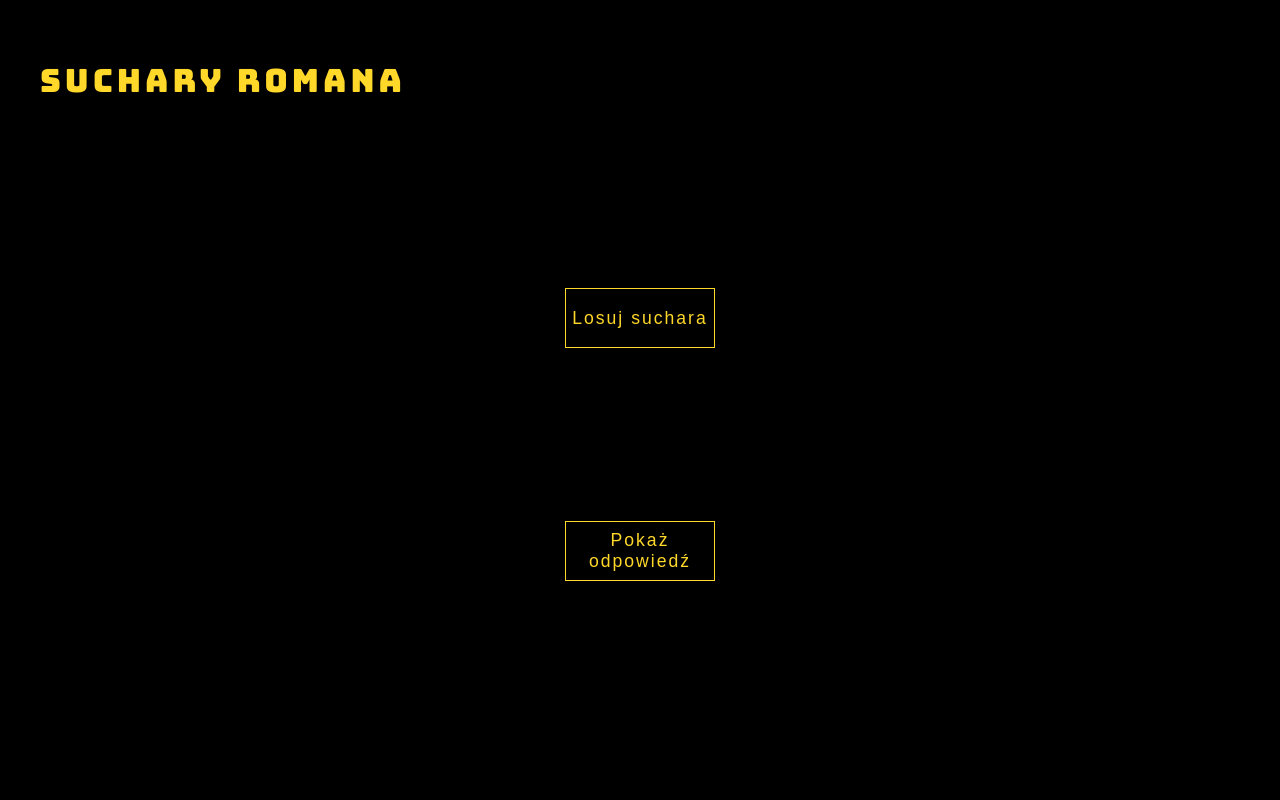
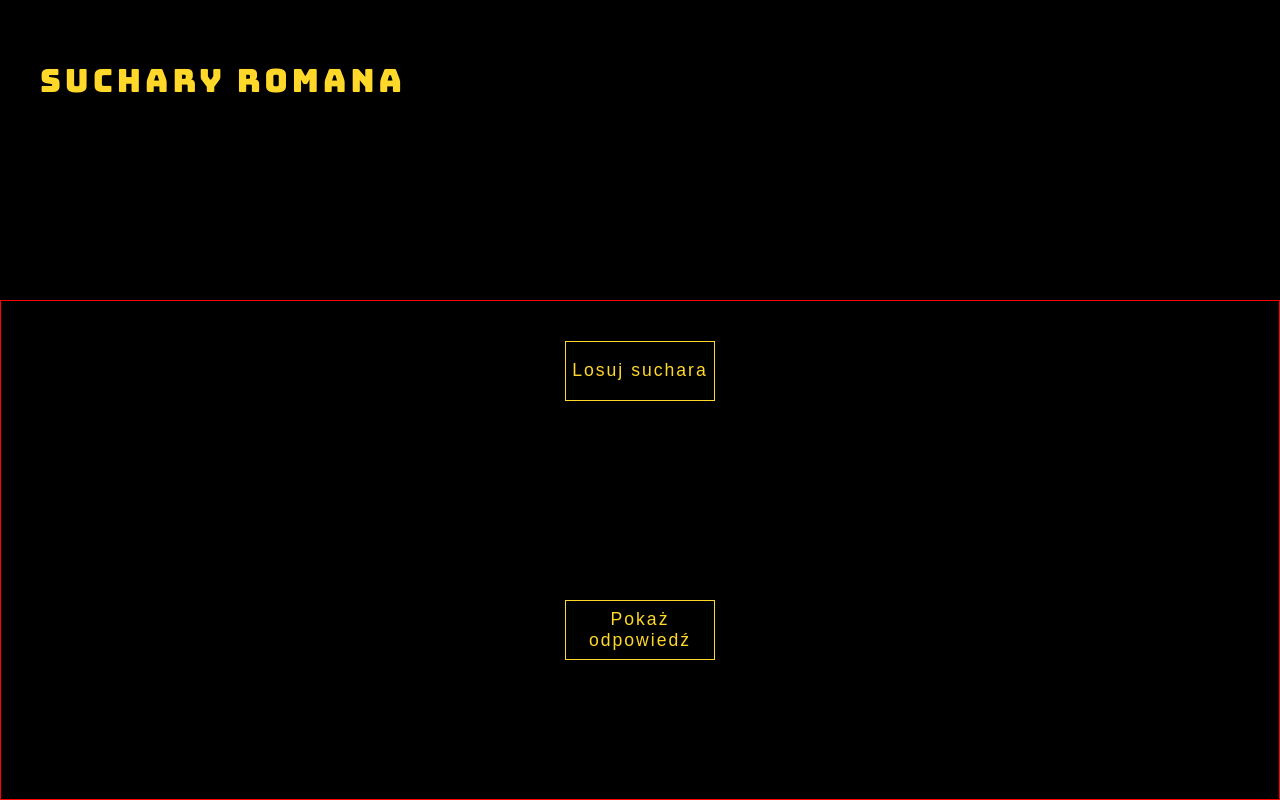
Before and after one commit to KacperFiga/Roman-s-Jokes, a plain HTML site: page index.html in a window 1280 px wide. Drawn offline with Linux system fonts and the light colour scheme; no server answers.

Commit message:
remove flag

```diff
--- a/index.css
+++ b/index.css
@@ -89,3 +89,14 @@ button {
     min-height: 500px;
   }
 }
+
+@media (orientation: landscape) {
+  .joke {
+    /* max-height: 200px;
+    he
+*/
+    height: 20%;
+    border: 1px solid red;
+    padding: 0 0 0 0;
+  }
+}
--- a/index.js
+++ b/index.js
@@ -7,7 +7,6 @@ const url = "https://api.jsonbin.io/b/5eda3e691f9e4e578817d386";
 
 let data = null;
 let len = null;
-let flag = false;
 
 const getData = () => {
   fetch(url)
```
